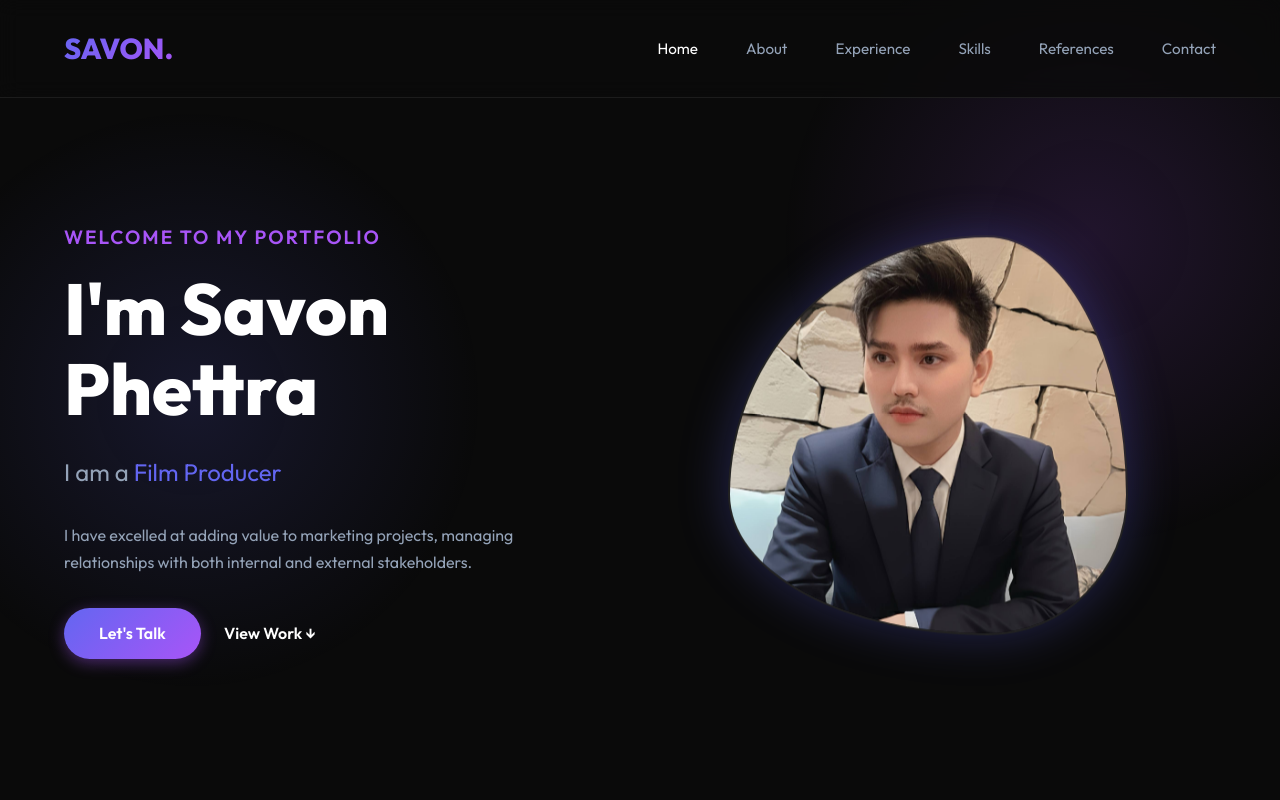
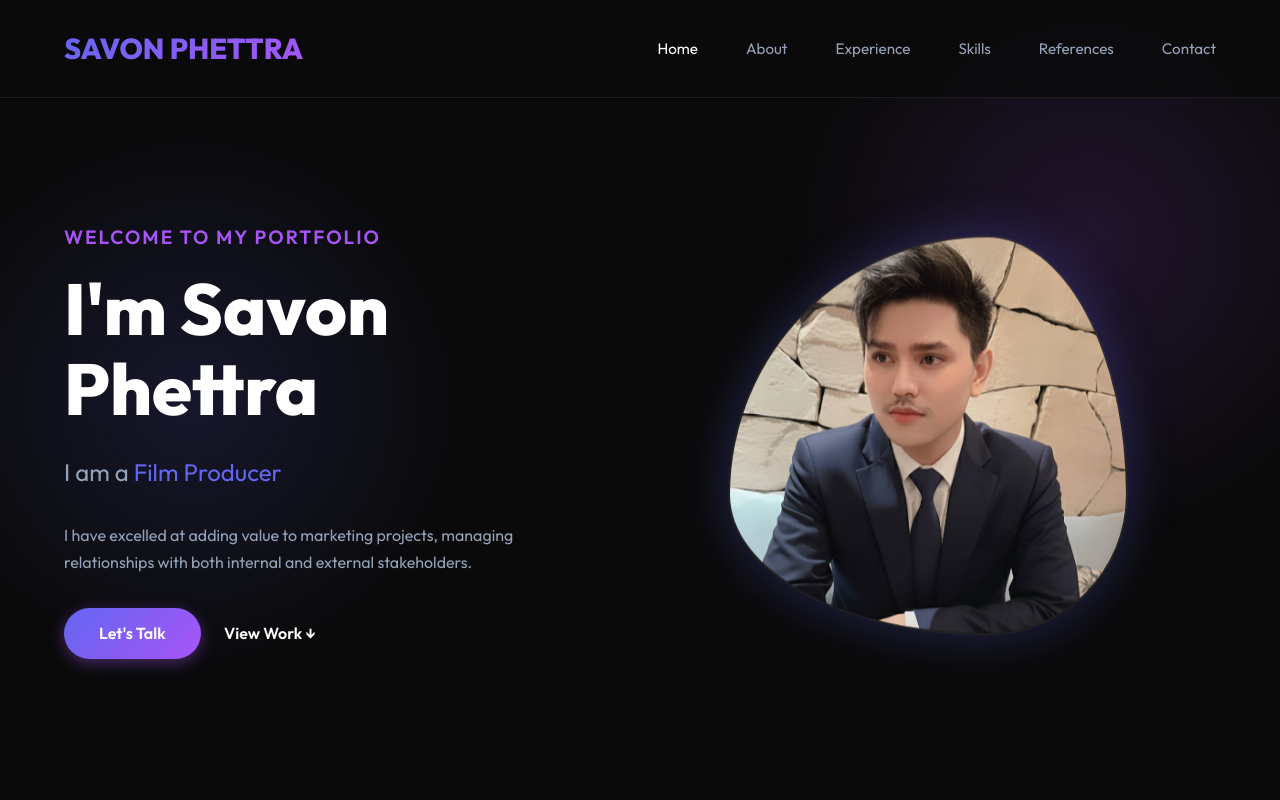
Before and after one commit to fasrcut/Phettra, a plain HTML site: page index.html in a window 1280 px wide. Shown: the top 800 px of the page. Drawn offline with Linux system fonts and the light colour scheme.

Commit message:
Update index.html

```diff
--- a/index.html
+++ b/index.html
@@ -563,7 +563,7 @@
     <div class="bg-mesh"></div>
 
     <nav>
-        <div class="logo">SAVON.</div>
+        <div class="logo">SAVON PHETTRA</div>
         <ul class="nav-links">
             <li><a href="#home" class="active">Home</a></li>
             <li><a href="#about">About</a></li>
```
